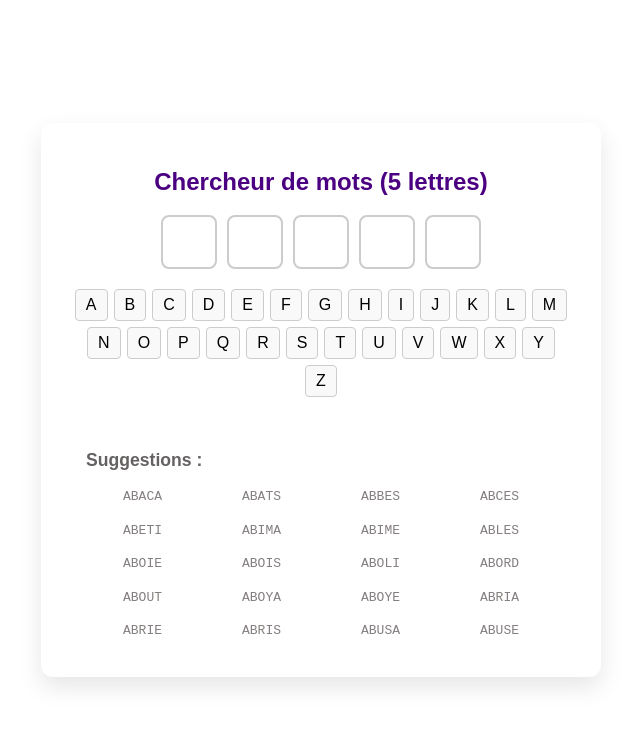
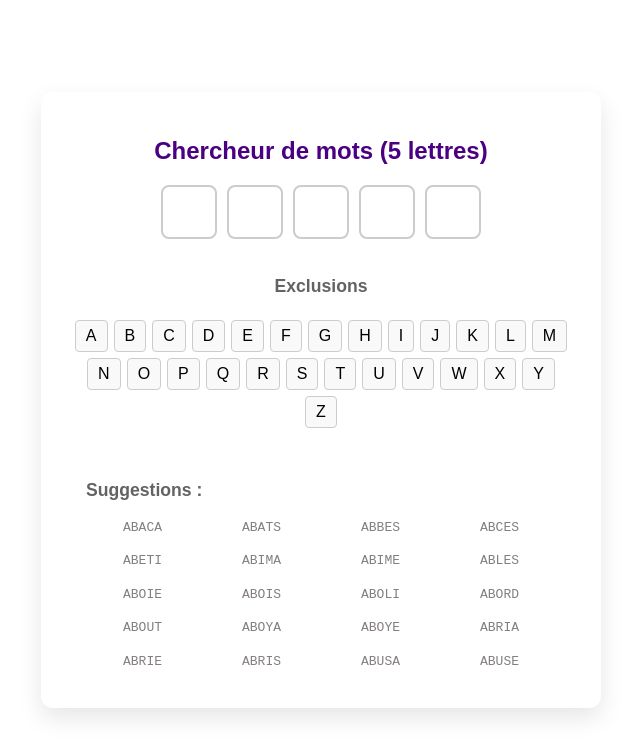
Before and after one commit to Marma92/word-finder, a React (Vite) app: page / in a window 1280 px wide. Shown: the top 756 px of the page, without its empty margins (319-959 px from the left). Built offline with nearby package versions, Linux system fonts and the light colour scheme.

Commit message:
more css

```diff
--- a/src/App.jsx
+++ b/src/App.jsx
@@ -60,14 +60,14 @@ function WordFinder() {
             />
           ))}
         </div>
+          <div className="alphabet-filter-title"><h2>Exclusions</h2></div>
+        <div className="alphabet-filter">
 
-        <div className="alphabet-filter">
           {"ABCDEFGHIJKLMNOPQRSTUVWXYZ".split("").map((letter) => (
             <button
               key={letter}
-              className={`letter-button ${
-                excludedLetters.has(letter) ? "excluded" : ""
-              }`}
+              className={`letter-button ${excludedLetters.has(letter) ? "excluded" : ""
+                }`}
               onClick={() => toggleExcluded(letter)}
             >
               {letter}
--- a/src/WordFinder.css
+++ b/src/WordFinder.css
@@ -10,13 +10,11 @@ html, body, #root {
     display: flex;
     justify-content: center;
     align-items: center;
-    /* background: linear-gradient(to bottom right, #e3e3f1, #f3e5f5); */
     padding: 20px;
     box-sizing: border-box;
 }
 
 .wordfinder-card {
-    /* background: white; */
     padding: 30px;
     border-radius: 12px;
     box-shadow: 0 10px 25px rgba(0, 0, 0, 0.1);
@@ -65,7 +63,6 @@ html, body, #root {
 
   /* Results */
 .results {
-    /* background: #f8f8ff; */
     padding: 15px;
     border-radius: 8px;
     max-height: 200px;
@@ -97,6 +94,14 @@ html, body, #root {
     margin-top: 10px;
 }
 
+.alphabet-filter-title{
+    display: flex;
+    flex-wrap: wrap;
+    gap: 6px;
+    justify-content: center;
+    margin-bottom: 10px;
+}
+
 .alphabet-filter {
     display: flex;
     flex-wrap: wrap;
@@ -110,7 +115,6 @@ html, body, #root {
     border-radius: 4px;
     padding: 6px 10px;
     font-size: 1rem;
-    /* background: white; */
     cursor: pointer;
     transition: background 0.2s, color 0.2s;
 }
```
